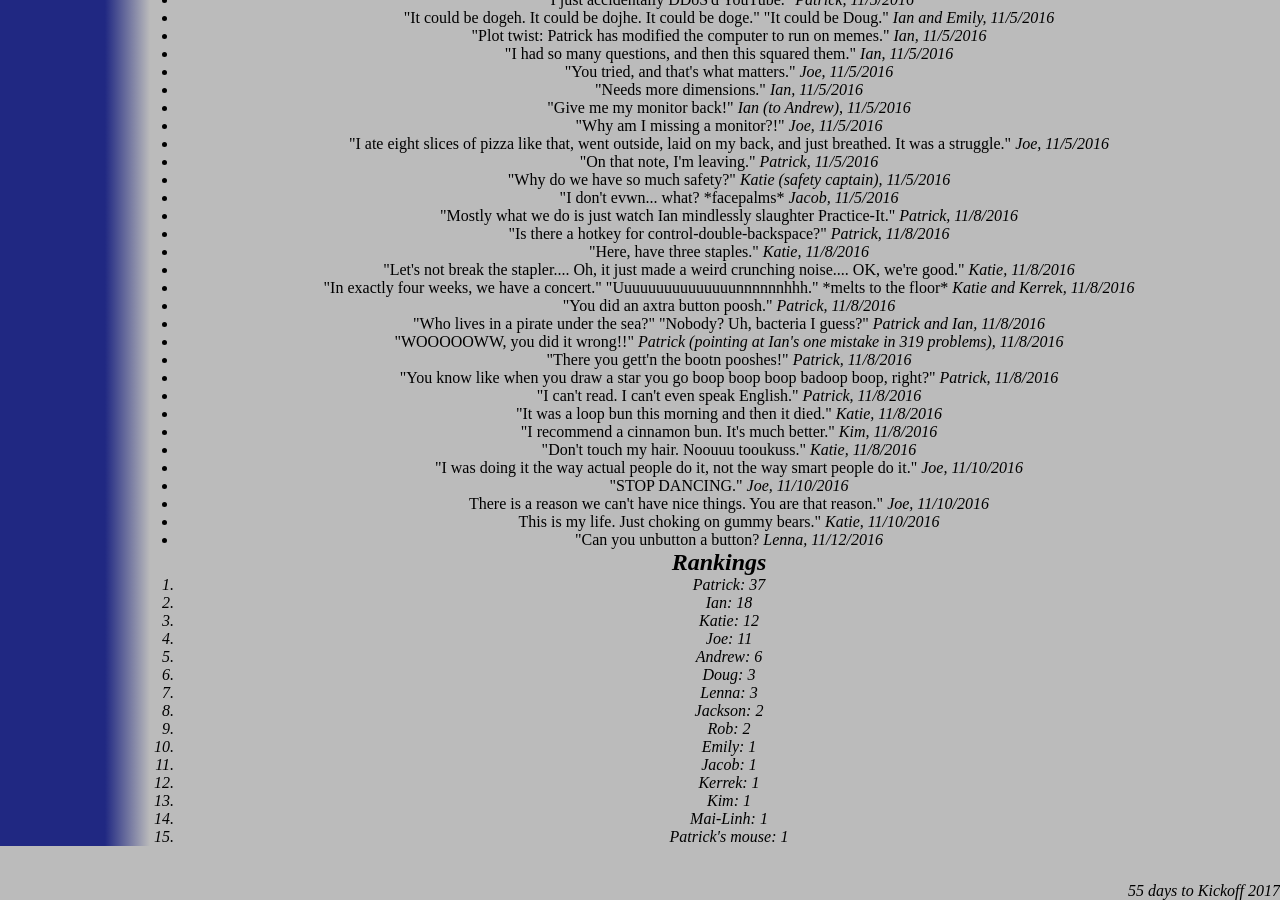
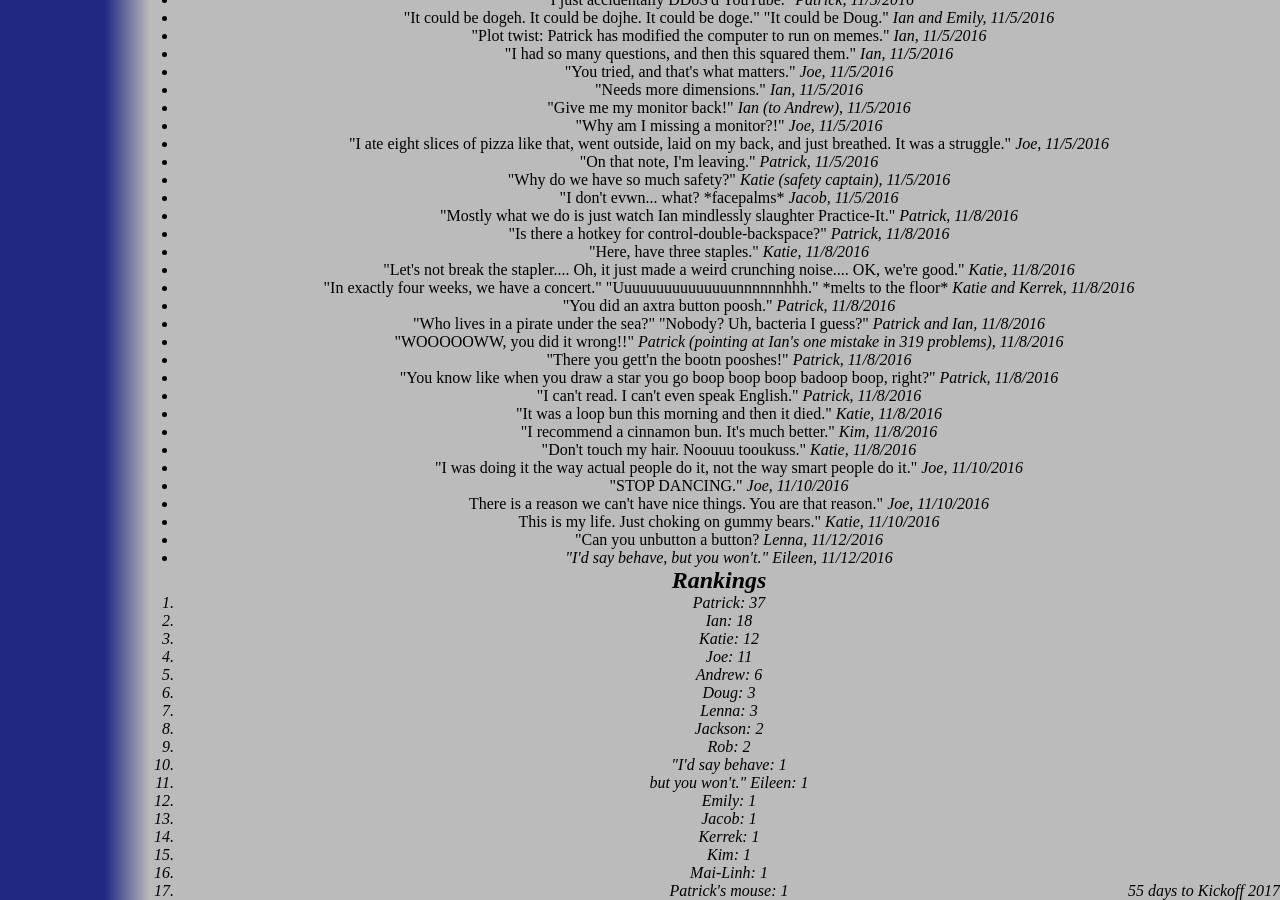
Before and after one commit to katiebugmoon/FRC4131.github.io, a Jekyll site: the page built from media/2017/quotes.html, in a window 1280 px wide and 900 px high, scrolled down 1051 px. Built offline with Jekyll 4.4.1, drawn with Linux system fonts in a browser that asks for light colours; nearby versions of some CDN libraries.

Commit message:
Update quotes.html

```diff
--- a/media/2017/quotes.html
+++ b/media/2017/quotes.html
@@ -85,6 +85,7 @@ title: Build Season 2017 Quotes
 	<li>There is a reason we can't have nice things. You are that reason." <i>Joe, 11/10/2016</i></li>
 	<li>This is my life. Just choking on gummy bears." <i>Katie, 11/10/2016</i></li>
 	<li>"Can you unbutton a button? <i>Lenna, 11/12/2016
+	<li>"I'd say behave, but you won't." <i>Eileen, 11/12/2016</i></li>
 </ul>
 <h2>Rankings</h2>
 <ol id='rankings'></ol>
```
